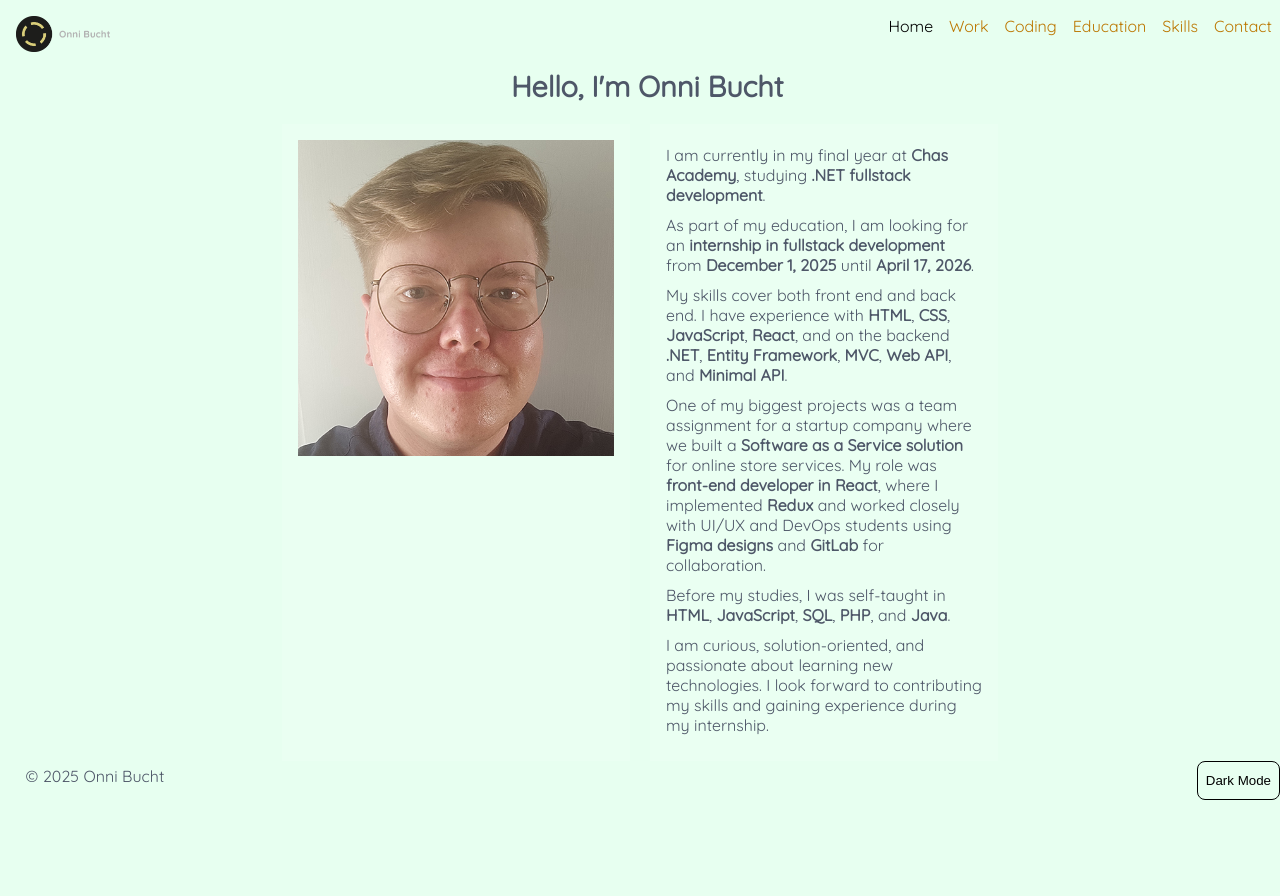
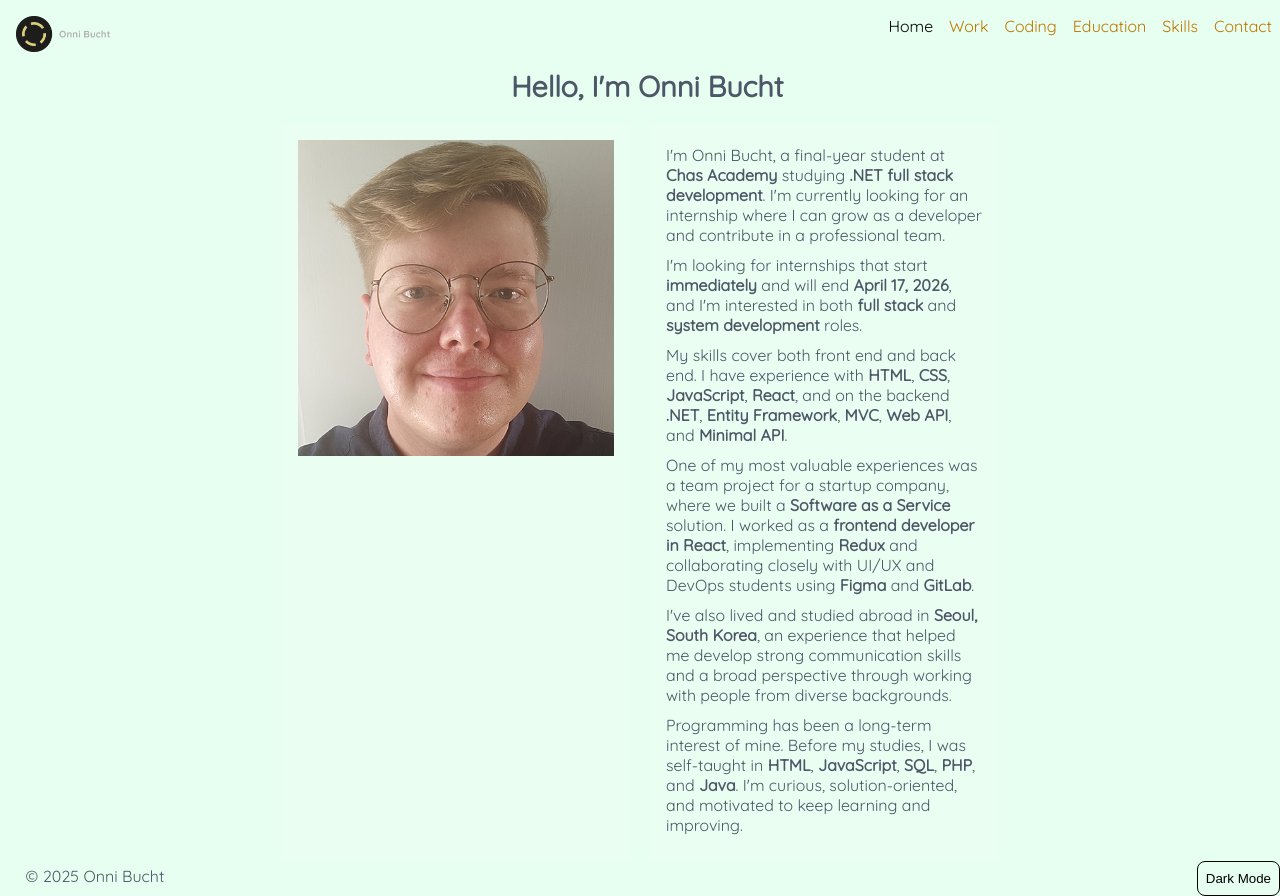
Before and after one commit to onni82/onni82.github.io, a React (Vite) app: page / in a window 1280 px wide. Before the commit the page ends 800 px from the top, so only its background shows below. Built offline with nearby package versions, Linux system fonts and the light colour scheme.

Commit message:
Updated home page text

```diff
--- a/src/pages/Home.tsx
+++ b/src/pages/Home.tsx
@@ -15,15 +15,18 @@ const Home: React.FC = () => {
 				</section>
 				<section>
 					<p>
-						I am currently in my final year at{" "}
-						<span className="bold-text">Chas Academy</span>, studying{" "}
-						<span className="bold-text">.NET fullstack development</span>.
+						I'm Onni Bucht, a final-year student at{" "}
+						<span className="bold-text">Chas Academy</span> studying{" "}
+						<span className="bold-text">.NET full stack development</span>. I'm currently
+						looking for an internship where I can grow as a developer and contribute in a
+						professional team.
 					</p>
 					<p>
-						As part of my education, I am looking for an{" "}
-						<span className="bold-text">internship in fullstack development</span>{" "}
-						from <span className="bold-text">December 1, 2025</span> until{" "}
-						<span className="bold-text">April 17, 2026</span>.
+						I'm looking for internships that start{" "}
+						<span className="bold-text">immediately</span> and will end{" "}
+						<span className="bold-text">April 17, 2026</span>, and I'm interested in both{" "}
+						<span className="bold-text">full stack</span> and{" "}
+						<span className="bold-text">system development</span> roles.
 					</p>
 					<p>
 						My skills cover both front end and back end. I have experience with{" "}
@@ -38,28 +41,30 @@ const Home: React.FC = () => {
 						<span className="bold-text">Minimal API</span>.
 					</p>
 					<p>
-						One of my biggest projects was a team assignment for a startup company
+						One of my most valuable experiences was a team project for a startup company,
 						where we built a{" "}
-						<span className="bold-text">Software as a Service solution</span> for
-						online store services. My role was{" "}
-						<span className="bold-text">front-end developer in React</span>, where
-						I implemented <span className="bold-text">Redux</span> and worked
-						closely with UI/UX and DevOps students using{" "}
-						<span className="bold-text">Figma designs</span> and{" "}
-						<span className="bold-text">GitLab</span> for collaboration.
+						<span className="bold-text">Software as a Service</span> solution. I worked as a{" "}
+						<span className="bold-text">frontend developer in React</span>, implementing{" "}
+						<span className="bold-text">Redux</span> and collaborating closely with UI/UX
+						and DevOps students using{" "}
+						<span className="bold-text">Figma</span> and{" "}
+						<span className="bold-text">GitLab</span>.
 					</p>
 					<p>
-						Before my studies, I was self-taught in{" "}
+						I've also lived and studied abroad in{" "}
+						<span className="bold-text">Seoul, South Korea</span>, an experience that helped
+						me develop strong communication skills and a broad perspective through working
+						with people from diverse backgrounds.
+					</p>
+					<p>
+						Programming has been a long-term interest of mine. Before my studies, I was
+						self-taught in{" "}
 						<span className="bold-text">HTML</span>,{" "}
 						<span className="bold-text">JavaScript</span>,{" "}
 						<span className="bold-text">SQL</span>,{" "}
 						<span className="bold-text">PHP</span>, and{" "}
-						<span className="bold-text">Java</span>.
-					</p>
-					<p>
-						I am curious, solution-oriented, and passionate about learning new
-						technologies. I look forward to contributing my skills and gaining
-						experience during my internship.
+						<span className="bold-text">Java</span>. I'm curious, solution-oriented, and
+						motivated to keep learning and improving.
 					</p>
 				</section>
 			</div>
```
